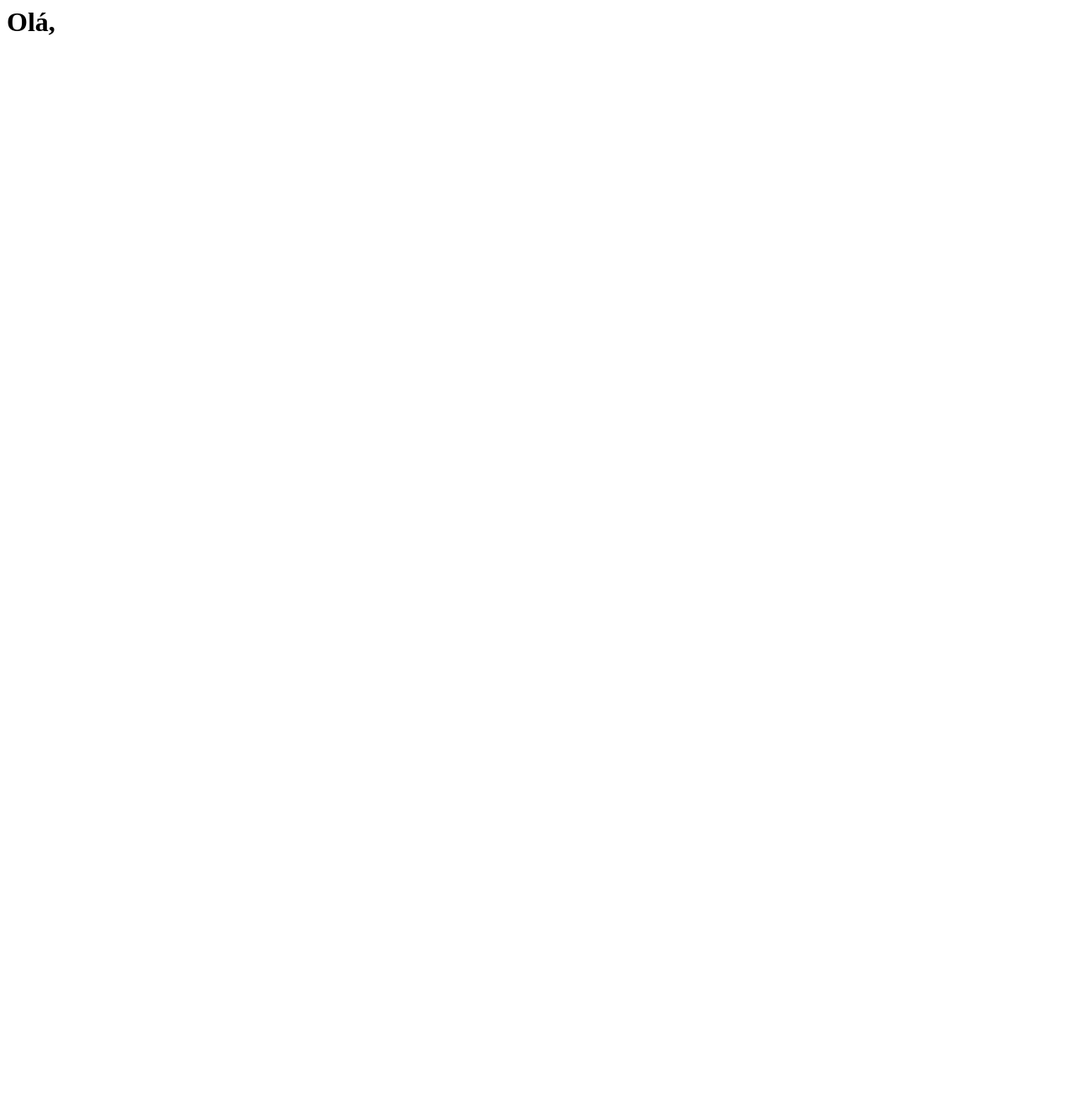
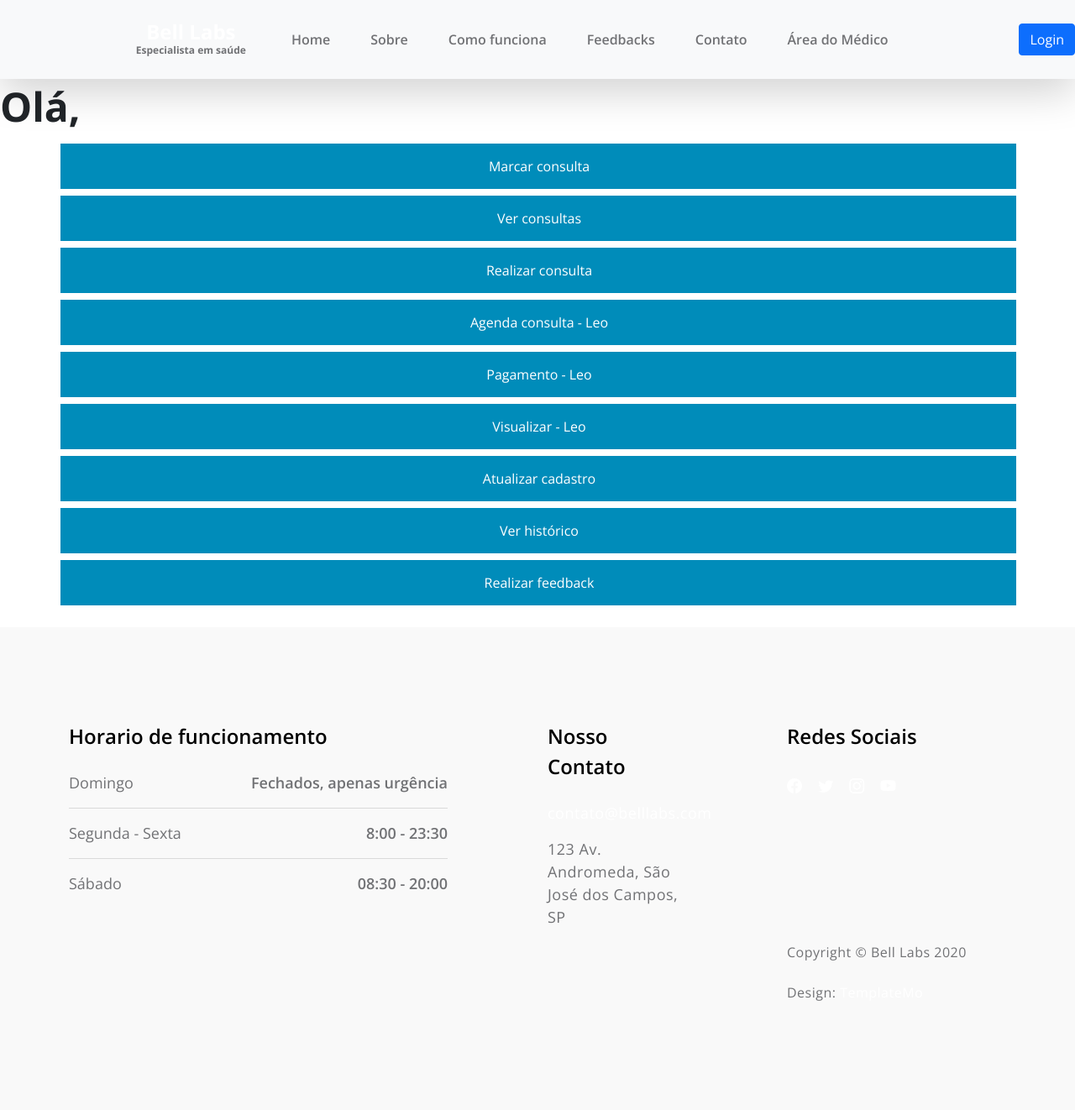
Before and after one commit to BrunoRasera/Telemedicina, a Django app: page /usuarios/dashboard in a window 1280 px wide. Before the commit the page is almost empty. Shown: the whole page at 84% size. Before the commit the page ends 42 px from the top, so only its background shows below. Run offline with Django 4.2, Linux system fonts and the light colour scheme; some libraries are stand-ins or nearby versions.

Commit message:
Removido area do paciente do menu

```diff
--- a/templates/partials/menu.html
+++ b/templates/partials/menu.html
@@ -42,16 +42,12 @@
                 <li class="nav-item">
                     <a class="nav-link" href="{% url 'areamedico' %}">Área do Médico</a>
                 </li>
-
-                <li class="nav-item">
-                    <a class="nav-link" href="{% url 'areapaciente' %}">Área do Paciente</a>
-                </li>
             </ul>
         </div>
 
     </div>
     <div>
-        <a class="btn btn-primary" href="#" role="button">Login</a>
+        <a class="btn btn-primary" href="{% url 'login' %}" role="button">Login</a>
     </div>
 
 </nav>
--- a/templates/usuarios/dashboard.html
+++ b/templates/usuarios/dashboard.html
@@ -1 +1,94 @@
-<h1> Olá, {{ user.username }}  </h1>
+{% extends 'base.html' %}
+{% load static %}
+
+{% block content %}
+<main>
+    <h1> Olá, {{ user.username }}  </h1>
+    <style>
+        a:link {
+            /* unvisited link */
+            color: white;
+            text-decoration: none;
+        }
+
+        a:visited {
+            /* visited link */
+            color: white;
+            text-decoration: none;
+        }
+
+        a:hover {
+            /* mouse over link */
+            color: white;
+            border-bottom: none;
+            text-decoration: none;
+        }
+
+        a:active {
+            /* active link */
+            color: white;
+            text-decoration: none;
+        }
+
+        .button {
+            border: none;
+            color: white;
+            padding: 15px 20px;
+            text-align: center;
+            text-decoration: none;
+            display: inline-block;
+            font-size: 16px;
+            margin: 4px 2px;
+            cursor: pointer;
+        }
+
+        .button1 {
+            background-color: #4CAF50;
+        }
+
+        /* Green */
+        .button2 {
+            background-color: #008CBA;
+        }
+
+        /* Blue */
+        .button2:hover {
+            background-color: #4CAF50;
+            color: white;
+        }
+    </style>
+
+
+    {% include 'partials/menu.html' %}
+
+    <section class="hero" id="hero">
+        <div class="container">
+            <div class="row">
+
+
+                <button class="button button2" type="button">Marcar consulta</a></button>
+                <button class="button button2" type="button"> <a href="{% url 'paciente_verconsulta' %}">Ver
+                        consultas</a></button>
+                <button class="button button2" type="button"> <a href="https://meet.google.com/new">Realizar
+                        consulta</a> </button>
+                <button class="button button2" type="button"> <a href="{% url 'agendaconsulta' %}">Agenda
+                        consulta - Leo</a> </button>
+                <button class="button button2" type="button"> <a href="{% url 'pagamentoconsulta' %}">Pagamento
+                        - Leo</a> </button>
+                <button class="button button2" type="button"> <a
+                        href="{% url 'visualizarconsulta' %}">Visualizar - Leo</a> </button>
+
+                <button class="button button2" type="button">Atualizar cadastro</button>
+                <button class="button button2" type="button">Ver histórico</button>
+                <button class="button button2" type="button">Realizar feedback</button>
+
+            </div>
+        </div>
+    </section>
+
+
+</main>
+
+{% include 'partials/footer.html' %}
+
+{% endblock %}
```
